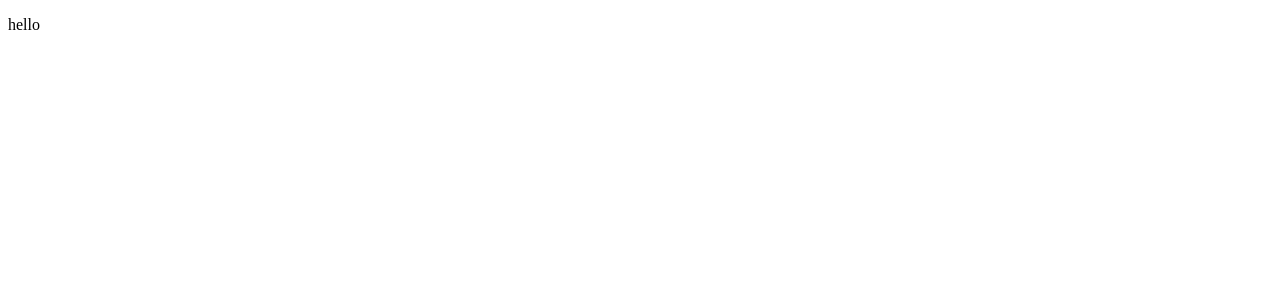
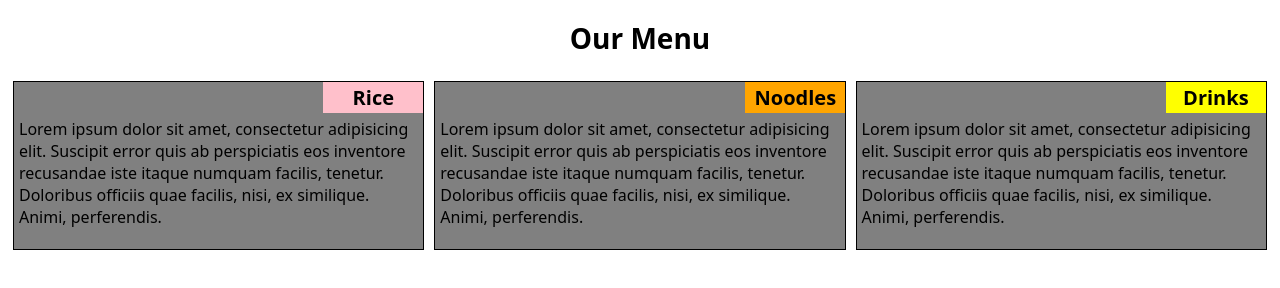
Before and after one commit to sageethhimachala/coursera-test, a plain HTML site: page module2-solution/index.html in a window 1280 px wide. Drawn offline with Linux system fonts and the light colour scheme.

Commit message:
updated file

```diff
--- a/module2-solution/css/styles.css
+++ b/module2-solution/css/styles.css
@@ -0,0 +1,65 @@
+* {
+    box-sizing: border-box;
+}
+
+body {
+    font-family: system-ui, -apple-system, BlinkMacSystemFont, 'Segoe UI', Roboto, Oxygen, Ubuntu, Cantarell, 'Open Sans', 'Helvetica Neue', sans-serif;
+}
+
+div {
+    margin: 0px;
+    border: 0px;
+    padding: 5px;
+    float: left;
+}
+
+h1 {
+    font-size: 175%;
+    text-align: center;
+
+}
+
+h2 {
+    font-size: 125%;
+    position: relative;
+    padding: 2px 10px 2px 10px;
+    width: 100px;
+    margin: -5px -5px 0px 0px;
+    float: right;
+    text-align: center;
+}
+
+p {
+    position: relative;
+    padding-top: 15px;
+}
+
+#pink {
+    background-color: pink;
+}
+
+#orange {
+    background-color: orange;
+}
+
+#yellow {
+    background-color: yellow;
+}
+
+div.container {
+    background-color: gray;
+    border: 1px solid;
+    padding: 5px;
+}
+
+@media (min-width: 992px) {
+    .col-lg-4 {
+        width: 33.33%;
+    }
+}
+
+@media (min-width: 768px) and (max-width: 991px) {
+    .col-md-6 {
+        width: 50%;
+    }
+}
--- a/module2-solution/index.html
+++ b/module2-solution/index.html
@@ -1,10 +1,34 @@
 <!DOCTYPE html>
 <html>
     <head>
-        <title>Hello</title>
+        <title>Menu</title>
         <link rel="stylesheet" href="css/styles.css">
     </head>
     <body>
-        <p>hello</p>
+        <h1>Our Menu</h1>
+        <section>
+
+        <div class="col-md-6 col-lg-4">
+            <div class="container">
+                <h2 id="pink">Rice</h2>
+                <p>Lorem ipsum dolor sit amet, consectetur adipisicing elit. Suscipit error quis ab perspiciatis eos inventore recusandae iste itaque numquam facilis, tenetur. Doloribus officiis quae facilis, nisi, ex similique. Animi, perferendis.</p>
+            </div>
+        </div>
+
+        <div class="col-md-6 col-lg-4">
+            <div class="container">
+                <h2 id="orange">Noodles</h2>
+                <p>Lorem ipsum dolor sit amet, consectetur adipisicing elit. Suscipit error quis ab perspiciatis eos inventore recusandae iste itaque numquam facilis, tenetur. Doloribus officiis quae facilis, nisi, ex similique. Animi, perferendis.</p>
+            </div>
+        </div>
+
+        <div class="col-md-6 col-lg-4">
+            <div class="container">
+                <h2 id="yellow">Drinks</h2>
+                <p>Lorem ipsum dolor sit amet, consectetur adipisicing elit. Suscipit error quis ab perspiciatis eos inventore recusandae iste itaque numquam facilis, tenetur. Doloribus officiis quae facilis, nisi, ex similique. Animi, perferendis.</p>
+            </div>
+        </div>
+
+        </section>
     </body>
 </html>
```
